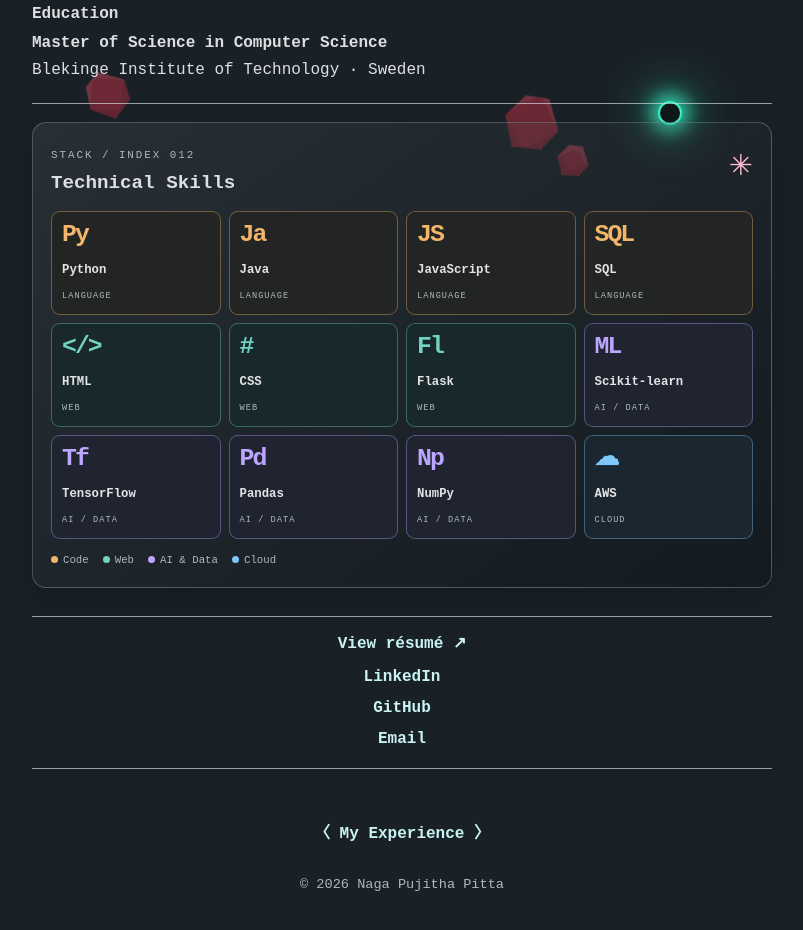
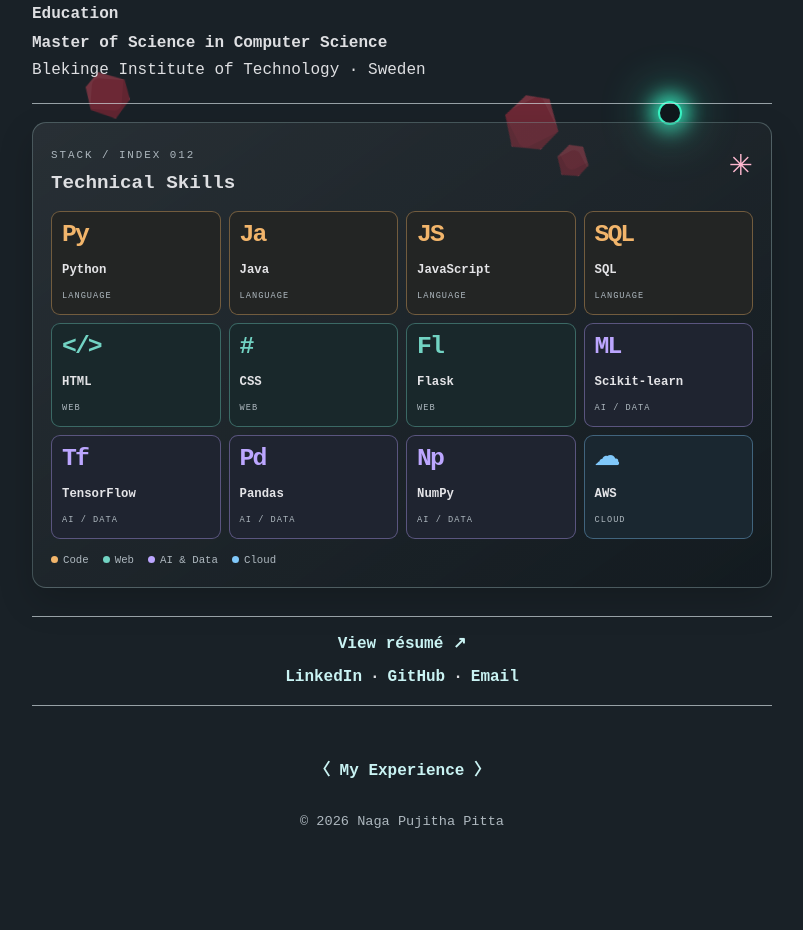
Before and after one commit to Pujitha-pitta/portfolio, a plain HTML site: page index.html in a window 1280 px wide. Shown: the part 499-1429 px from the top of the page, without its empty margins (238-1041 px from the left). After the commit the page ends 1383 px from the top, so only its background shows below. Drawn offline with Linux system fonts and the light colour scheme.

Commit message:
Keep contact links on one line below resume

```diff
--- a/Style.css
+++ b/Style.css
@@ -347,16 +347,17 @@ hr {
 
 .reference-social-links {
     display: flex;
-    flex-direction: column;
+    flex-direction: row;
     justify-content: center;
     align-items: center;
-    gap: 4px;
+    flex-wrap: wrap;
+    gap: 8px;
     margin: 0;
     font-weight: bold;
 }
 
 .reference-social-links span {
-    display: none;
+    display: inline;
 }
 
 .resume-contact-block {
```
